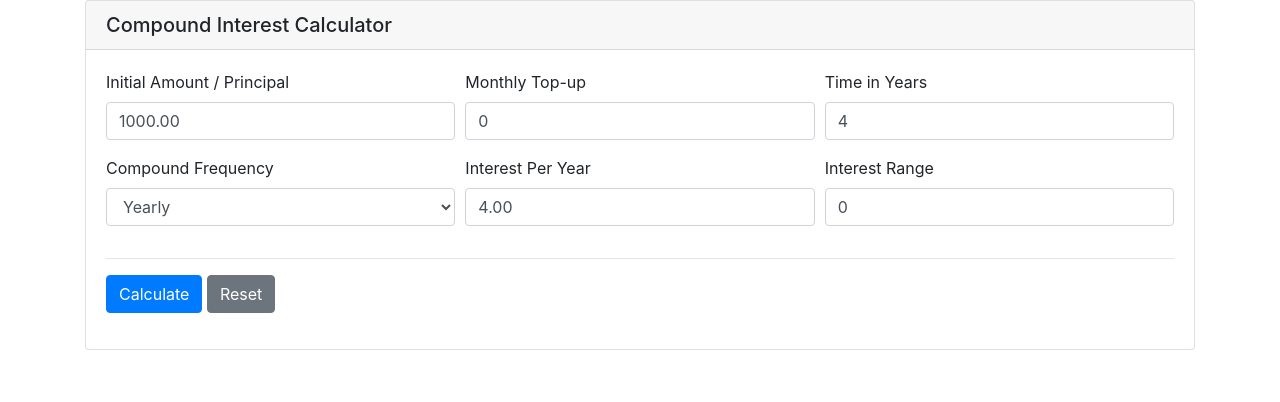
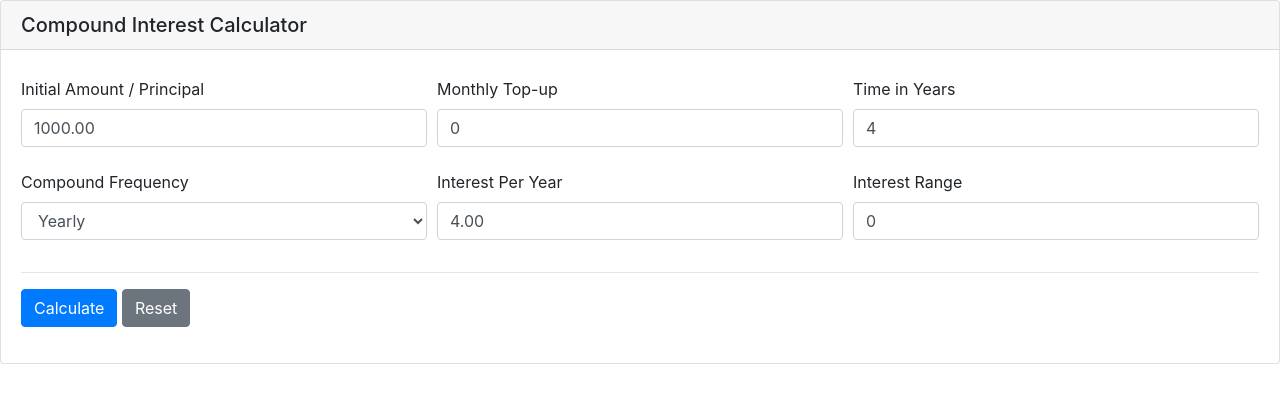
Before and after one commit to shamim-akhtar/cal-compound-interest, a plain HTML site: page index.html in a window 1280 px wide. Drawn offline with nearby package versions, Linux system fonts and the light colour scheme.

Commit message:
Update index.html

```diff
--- a/index.html
+++ b/index.html
@@ -1,11 +1,14 @@
-<meta charset="utf-8">
-<meta name="viewport" content="width=device-width, initial-scale=1, shrink-to-fit=no">
-<title>Compound Interest Calculator</title>
 <link rel="stylesheet" href="https://stackpath.bootstrapcdn.com/bootstrap/4.3.1/css/bootstrap.min.css">
 <link rel="stylesheet" href="https://maxcdn.bootstrapcdn.com/font-awesome/4.7.0/css/font-awesome.min.css">
 <script src="https://ajax.googleapis.com/ajax/libs/jquery/3.3.1/jquery.min.js"></script>
 <script src="https://cdn.jsdelivr.net/npm/chart.js@2.9.3/dist/Chart.min.js"></script>
-
+<style>
+	@media (min-width: 1200px) {
+    .container{
+        max-width: 930px;
+    }
+}
+</style>
 <script>
 
 var g_chart_1 = null;
@@ -307,7 +310,7 @@ function OnClickReset()
 }
 </script>
 
-<div class="container">
+<div class="container-sm">
 	<form id="simulator-form" class="needs-validation" method="post" novalidate="">
 		<div class="card">
 
@@ -315,23 +318,23 @@ function OnClickReset()
 			<div class="card-body">
 
 				<div class="form-row">
-        <div class="form-group col-md-4">
+					<div class="form-group col-sm-4 col-form-label">
 						<label for="inputInitialAmount">Initial Amount / Principal</label>
 						<input type="number" class="form-control" id="inputInitialAmount" value="1000.00" required="" step="0.1" min="0.0" max="100.0">
 					</div>
-        <div class="form-group col-md-4">
+					<div class="form-group col-sm-4 col-form-label">
 						<label for="inputMonthlyTopUp">Monthly Top-up</label>
 						<input type="number" class="form-control" id="inputMonthlyTopUp" value="0" required="" step="0.5" min="0.0" max="5.0">
 					</div>
 
-        <div class="form-group col-md-4">
+					<div class="form-group col-sm-4 col-form-label">
 						<label for="inputYears">Time in Years</label>
 						<input type="number" class="form-control" id="inputYears" value="4" required="" step="1" min="0.0" max="100.0">
 					</div>
 				</div>
 
 				<div class="form-row">
-        <div class="form-group col-md-4">
+					<div class="form-group col-sm-4">
 						<label for="inputFrequency">Compound Frequency</label>
 						<select id="inputFrequency" class="form-control">
 							<option selected="">Yearly</option>
@@ -341,11 +344,11 @@ function OnClickReset()
 							<!--<option>Daily</option>-->
 						</select>
 					</div>
-        <div class="form-group col-md-4">
+					<div class="form-group col-sm-4">
 						<label for="inputInterest">Interest Per Year</label>
 						<input type="number" class="form-control" id="inputInterest" value="4.00" required="" step="0.1" min="0.0" max="100.0">
 					</div>
-        <div class="form-group col-md-4">
+					<div class="form-group col-sm-4">
 						<label for="inputRange">Interest Range</label>
 						<input type="number" class="form-control" id="inputRange" value="0" required="" step="0.5" min="0.0" max="5.0">
 					</div>
@@ -363,10 +366,9 @@ function OnClickReset()
 
 
 
-<div class="container" id="analysis_area" style="display: none;">
+<div class="container-sm" id="analysis_area" style="display: none;">
 	<div class="card">
 		<h5 class="card-header">Result</h5>
-
 		<div class="card-body" id="account_balance">
 			<h6 class="card-title" id="acc_bal_text"></h6>
 		</div>
@@ -378,6 +380,5 @@ function OnClickReset()
 				</div>
 			</div>
 		</div>
-
 	</div>
 </div>
```
Lines whose indentation alone changed are shown as unchanged.
